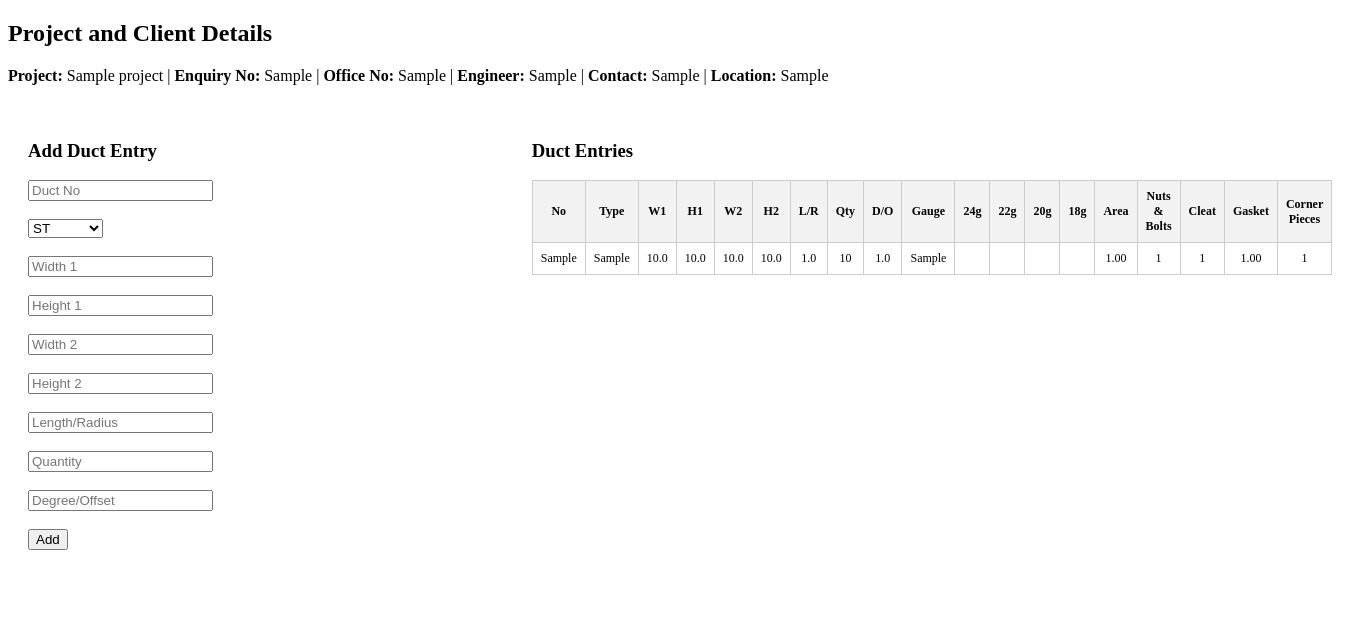
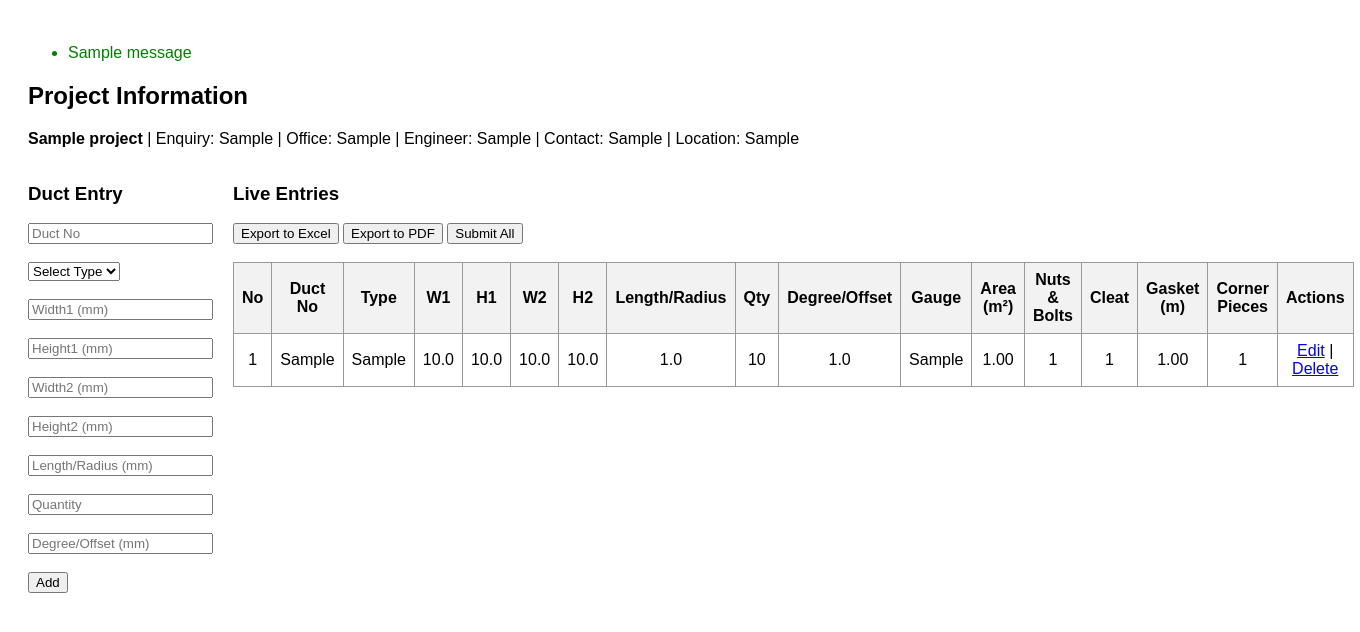
Before and after one commit to Madhan12-tech/duct-measurement, a Flask app: page /home in a window 1360 px wide. Shown: the top 632 px of the page. Run offline with Flask 3, Linux system fonts and the light colour scheme; tables that the repository leaves empty hold one stand-in row (values such as "Sample post"); one stand-in notice (Sample message) is shown.

Commit message:
Update duct_entry.html

```diff
--- a/templates/duct_entry.html
+++ b/templates/duct_entry.html
@@ -1,31 +1,65 @@
 <!DOCTYPE html>
-<html lang="en">
+<html>
 <head>
-  <meta charset="UTF-8">
   <title>Duct Entry</title>
   <style>
-    .container { display: flex; }
-    .form-section { width: 40%; padding: 20px; }
-    .table-section { width: 60%; padding: 20px; }
-    table { width: 100%; border-collapse: collapse; }
-    th, td { border: 1px solid #ccc; padding: 8px; text-align: center; font-size: 12px; }
-    th { background-color: #f2f2f2; }
+    body {
+      font-family: Arial, sans-serif;
+      padding: 20px;
+    }
+    .container {
+      display: flex;
+      gap: 20px;
+    }
+    form {
+      flex: 1;
+    }
+    table {
+      flex: 2;
+      width: 100%;
+      border-collapse: collapse;
+    }
+    th, td {
+      border: 1px solid #999;
+      padding: 8px;
+      text-align: center;
+    }
+    th {
+      background-color: #f2f2f2;
+    }
+    .actions {
+      margin-top: 10px;
+    }
   </style>
 </head>
 <body>
-  <h2>Project and Client Details</h2>
+
+  {% with messages = get_flashed_messages() %}
+    {% if messages %}
+      <ul style="color: green;">
+        {% for message in messages %}
+          <li>{{ message }}</li>
+        {% endfor %}
+      </ul>
+    {% endif %}
+  {% endwith %}
+
+  <h2>Project Information</h2>
   {% if project %}
-    <p><strong>Project:</strong> {{ project[1] }} | <strong>Enquiry No:</strong> {{ project[2] }} | <strong>Office No:</strong> {{ project[3] }} | <strong>Engineer:</strong> {{ project[4] }} | <strong>Contact:</strong> {{ project[5] }} | <strong>Location:</strong> {{ project[6] }}</p>
+    <p><strong>{{ project[1] }}</strong> | Enquiry: {{ project[2] }} | Office: {{ project[3] }} |
+       Engineer: {{ project[4] }} | Contact: {{ project[5] }} | Location: {{ project[6] }}</p>
   {% else %}
-    <p>No project details available.</p>
+    <p>No project information available.</p>
   {% endif %}
 
   <div class="container">
-    <div class="form-section">
-      <h3>Add Duct Entry</h3>
+
+    <!-- Left: Duct Entry Form -->
     <form action="/add_duct" method="POST">
+      <h3>Duct Entry</h3>
       <input type="text" name="duct_no" placeholder="Duct No" required><br><br>
       <select name="duct_type" required>
+        <option value="">Select Type</option>
         <option value="ST">ST</option>
         <option value="SHOE">SHOE</option>
         <option value="RED">RED</option>
@@ -34,66 +68,83 @@
         <option value="ELB">ELB</option>
         <option value="VANES">VANES</option>
       </select><br><br>
-        <input type="number" step="0.01" name="width1" placeholder="Width 1" required><br><br>
-        <input type="number" step="0.01" name="height1" placeholder="Height 1" required><br><br>
-        <input type="number" step="0.01" name="width2" placeholder="Width 2"><br><br>
-        <input type="number" step="0.01" name="height2" placeholder="Height 2"><br><br>
-        <input type="number" step="0.01" name="length_or_radius" placeholder="Length/Radius" required><br><br>
+      <input type="number" step="any" name="width1" placeholder="Width1 (mm)" required><br><br>
+      <input type="number" step="any" name="height1" placeholder="Height1 (mm)" required><br><br>
+      <input type="number" step="any" name="width2" placeholder="Width2 (mm)"><br><br>
+      <input type="number" step="any" name="height2" placeholder="Height2 (mm)"><br><br>
+      <input type="number" step="any" name="length_or_radius" placeholder="Length/Radius (mm)" required><br><br>
       <input type="number" name="quantity" placeholder="Quantity" required><br><br>
-        <input type="number" step="0.01" name="degree_or_offset" placeholder="Degree/Offset"><br><br>
+      <input type="number" step="any" name="degree_or_offset" placeholder="Degree/Offset (mm)"><br><br>
       <button type="submit">Add</button>
     </form>
+
+    <!-- Right: Table of Duct Entries -->
+    <div>
+      <h3>Live Entries</h3>
+      <div class="actions">
+        <form action="/export_excel" method="get" style="display:inline;">
+          <button type="submit">Export to Excel</button>
+        </form>
+        <form action="/export_pdf" method="get" style="display:inline;">
+          <button type="submit">Export to PDF</button>
+        </form>
+        <form action="/submit_all" method="post" style="display:inline;">
+          <button type="submit">Submit All</button>
+        </form>
       </div>
-
-    <div class="table-section">
-      <h3>Duct Entries</h3>
+      <br>
       <table>
+        <thead>
           <tr>
             <th>No</th>
+            <th>Duct No</th>
             <th>Type</th>
             <th>W1</th>
             <th>H1</th>
             <th>W2</th>
             <th>H2</th>
-          <th>L/R</th>
+            <th>Length/Radius</th>
             <th>Qty</th>
-          <th>D/O</th>
+            <th>Degree/Offset</th>
             <th>Gauge</th>
-          <th>24g</th>
-          <th>22g</th>
-          <th>20g</th>
-          <th>18g</th>
-          <th>Area</th>
+            <th>Area (m²)</th>
             <th>Nuts & Bolts</th>
             <th>Cleat</th>
-          <th>Gasket</th>
+            <th>Gasket (m)</th>
             <th>Corner Pieces</th>
+            <th>Actions</th>
           </tr>
-        {% for e in entries %}
+        </thead>
+        <tbody>
+          {% for entry in entries %}
           <tr>
-          <td>{{ e[1] }}</td>
-          <td>{{ e[2] }}</td>
-          <td>{{ e[3] }}</td>
-          <td>{{ e[4] }}</td>
-          <td>{{ e[5] }}</td>
-          <td>{{ e[6] }}</td>
-          <td>{{ e[7] }}</td>
-          <td>{{ e[8] }}</td>
-          <td>{{ e[9] }}</td>
-          <td>{{ e[10] }}</td>
-          <td>{% if e[10] == '24g' %}{{ e[8] }}{% endif %}</td>
-          <td>{% if e[10] == '22g' %}{{ e[8] }}{% endif %}</td>
-          <td>{% if e[10] == '20g' %}{{ e[8] }}{% endif %}</td>
-          <td>{% if e[10] == '18g' %}{{ e[8] }}{% endif %}</td>
-          <td>{{ '%.2f' % e[11] }}</td>
-          <td>{{ e[12] }}</td>
-          <td>{{ e[13] }}</td>
-          <td>{{ '%.2f' % e[14] }}</td>
-          <td>{{ e[15] }}</td>
+            <td>{{ loop.index }}</td>
+            <td>{{ entry[1] }}</td>
+            <td>{{ entry[2] }}</td>
+            <td>{{ entry[3] }}</td>
+            <td>{{ entry[4] }}</td>
+            <td>{{ entry[5] }}</td>
+            <td>{{ entry[6] }}</td>
+            <td>{{ entry[7] }}</td>
+            <td>{{ entry[8] }}</td>
+            <td>{{ entry[9] }}</td>
+            <td>{{ entry[10] }}</td>
+            <td>{{ "%.2f"|format(entry[11]) }}</td>
+            <td>{{ entry[12] }}</td>
+            <td>{{ entry[13] }}</td>
+            <td>{{ "%.2f"|format(entry[14]) }}</td>
+            <td>{{ entry[15] }}</td>
+            <td>
+              <a href="/edit/{{ entry[0] }}">Edit</a> |
+              <a href="/delete/{{ entry[0] }}" onclick="return confirm('Are you sure?')">Delete</a>
+            </td>
           </tr>
           {% endfor %}
+        </tbody>
       </table>
     </div>
+
   </div>
+
 </body>
 </html>
```
Lines whose indentation alone changed are shown as unchanged.
